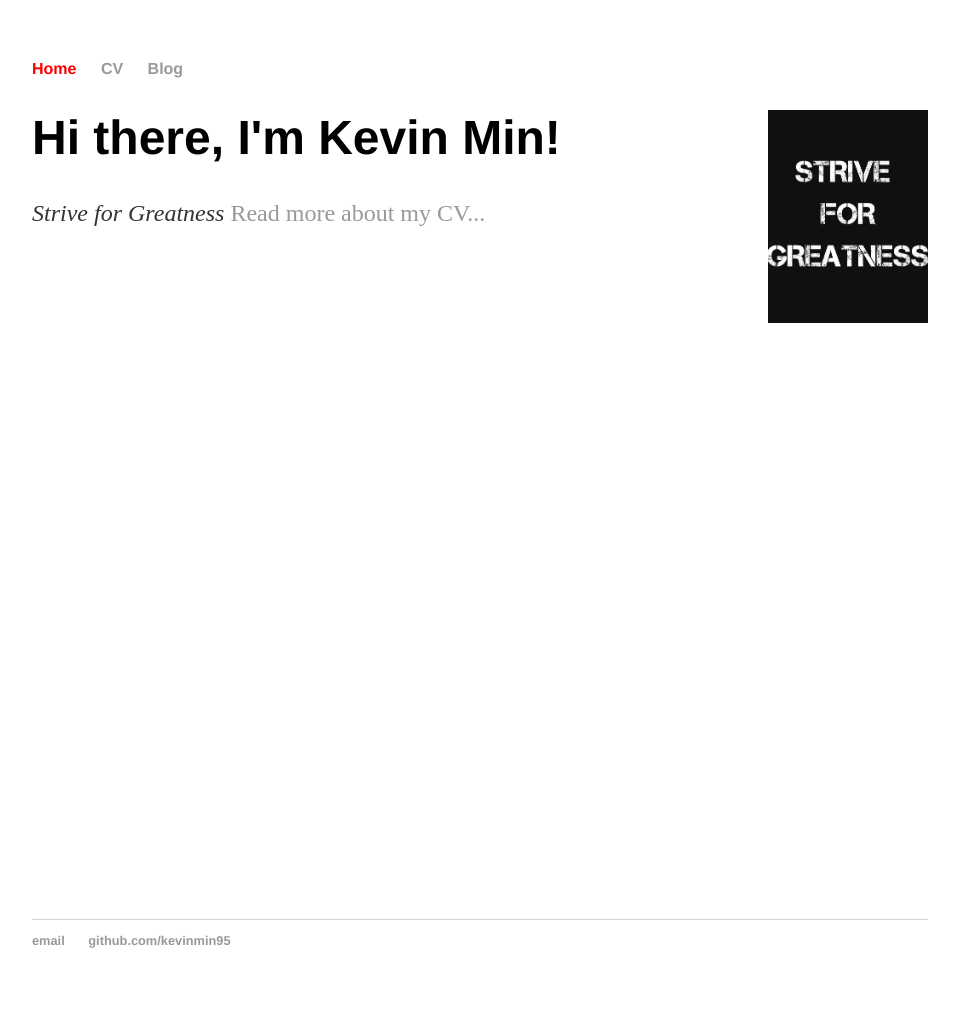
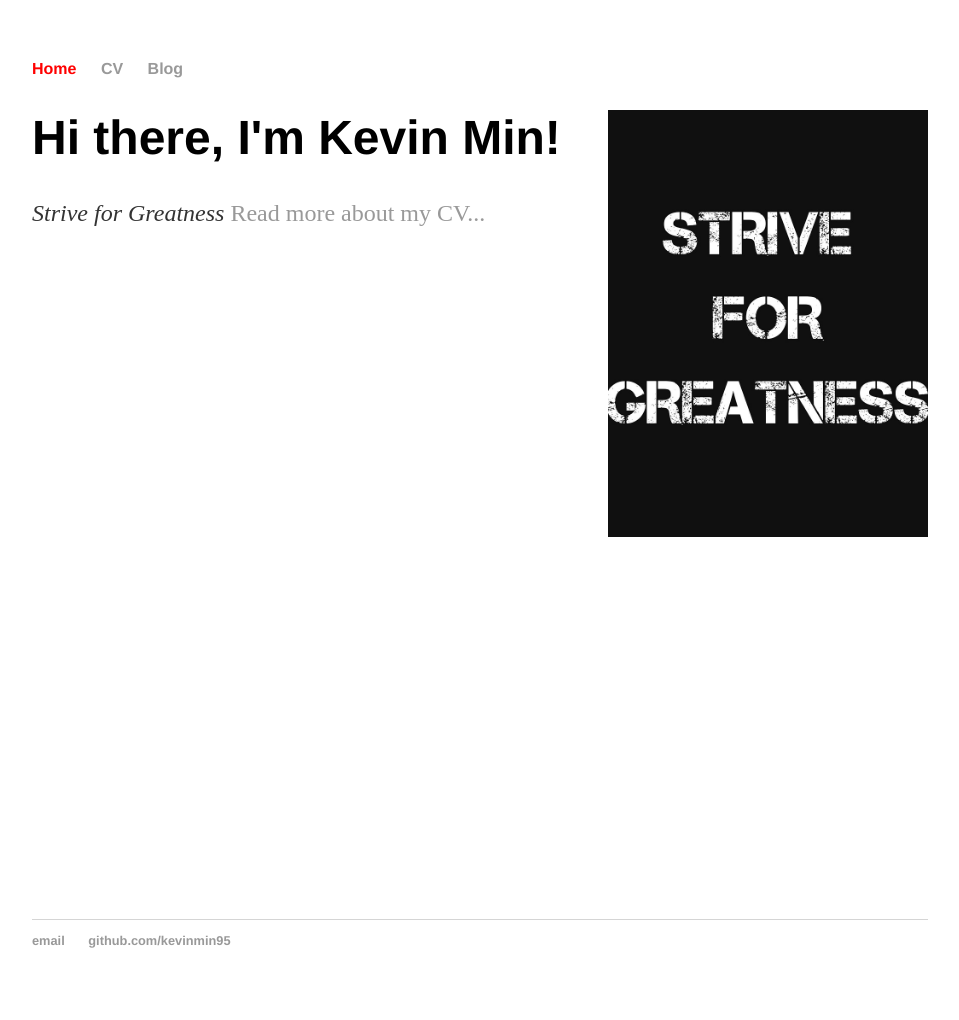
Before and after one commit to KevinMIN95/kevinmin95.github.com, a Jekyll site: the page built from index.html, in a window 1280 px wide. Shown: the whole page, without its empty margins (160-1119 px from the left). Built offline with Jekyll 4.4.1, drawn with Linux system fonts in a browser that asks for light colours.

Commit message:
add image

```diff
--- a/index.html
+++ b/index.html
@@ -4,7 +4,7 @@ title: Kevin Min
 ---
 <div class="blurb">
 	<img src="{{ site.url }}/assets/images/strive.jpg" alt="Strive for Greatness"
-	style="float:right;width:10rem;border:0;">
+	style="float:right;width:20rem;border:0;">
 	<h1>Hi there, I'm Kevin Min!</h1>
 	<p>
 		<em>Strive for Greatness</em>
```
